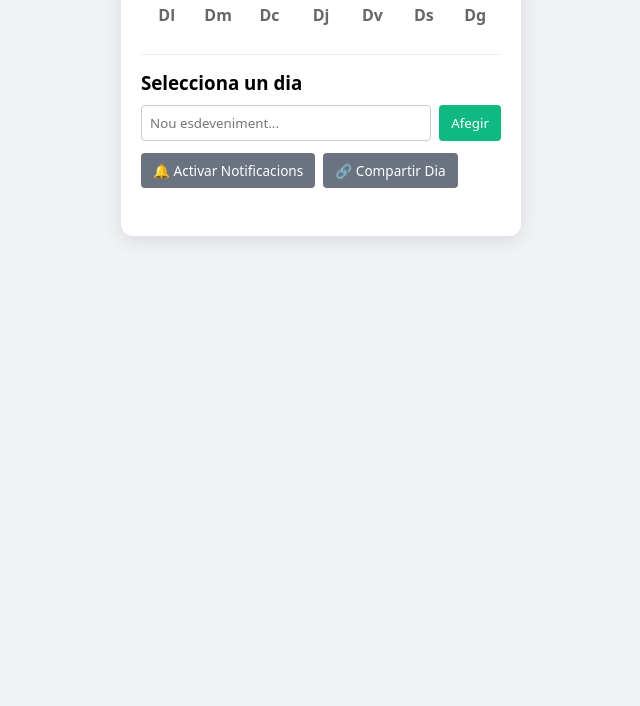
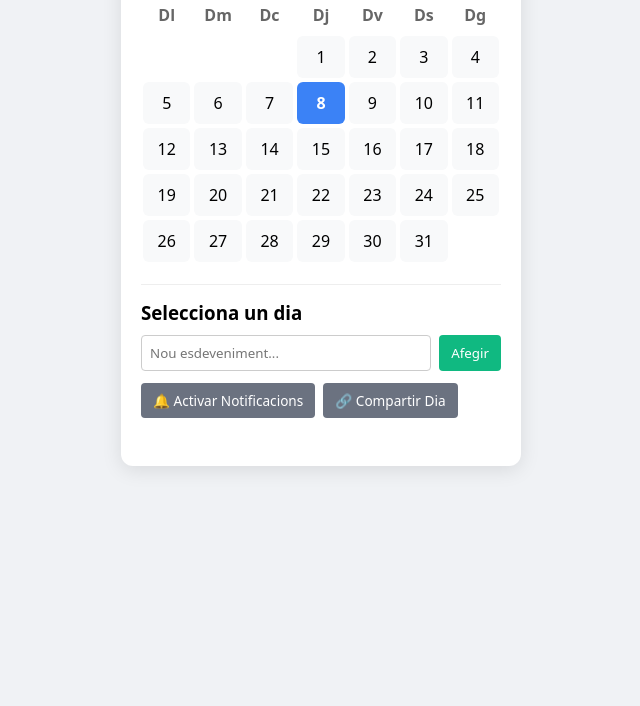
Before and after one commit to JVillar87/M0612_AC3, a plain HTML site: page index.html in a window 1280 px wide. Shown: the part 94-800 px from the top of the page, without its empty margins (319-959 px from the left). Drawn offline with Linux system fonts and the light colour scheme; files that its build step writes are made by us from their sources.

Commit message:
minor fixes

```diff
--- a/index.html
+++ b/index.html
@@ -4,7 +4,7 @@
   <meta charset="UTF-8">
   <meta name="viewport" content="width=device-width, initial-scale=1.0">
   <title>El Meu Calendari JS</title>
-  <link rel="stylesheet" href="./calendari/styles.css">
+  <link rel="stylesheet" href="styles.css">
 </head>
 <body>
   <div class="calendar-app">
@@ -42,6 +42,6 @@
     </section>
   </div>
 
-  <script src="./calendari/app.js"></script>
+  <script src="app.js"></script>
 </body>
 </html>
```
